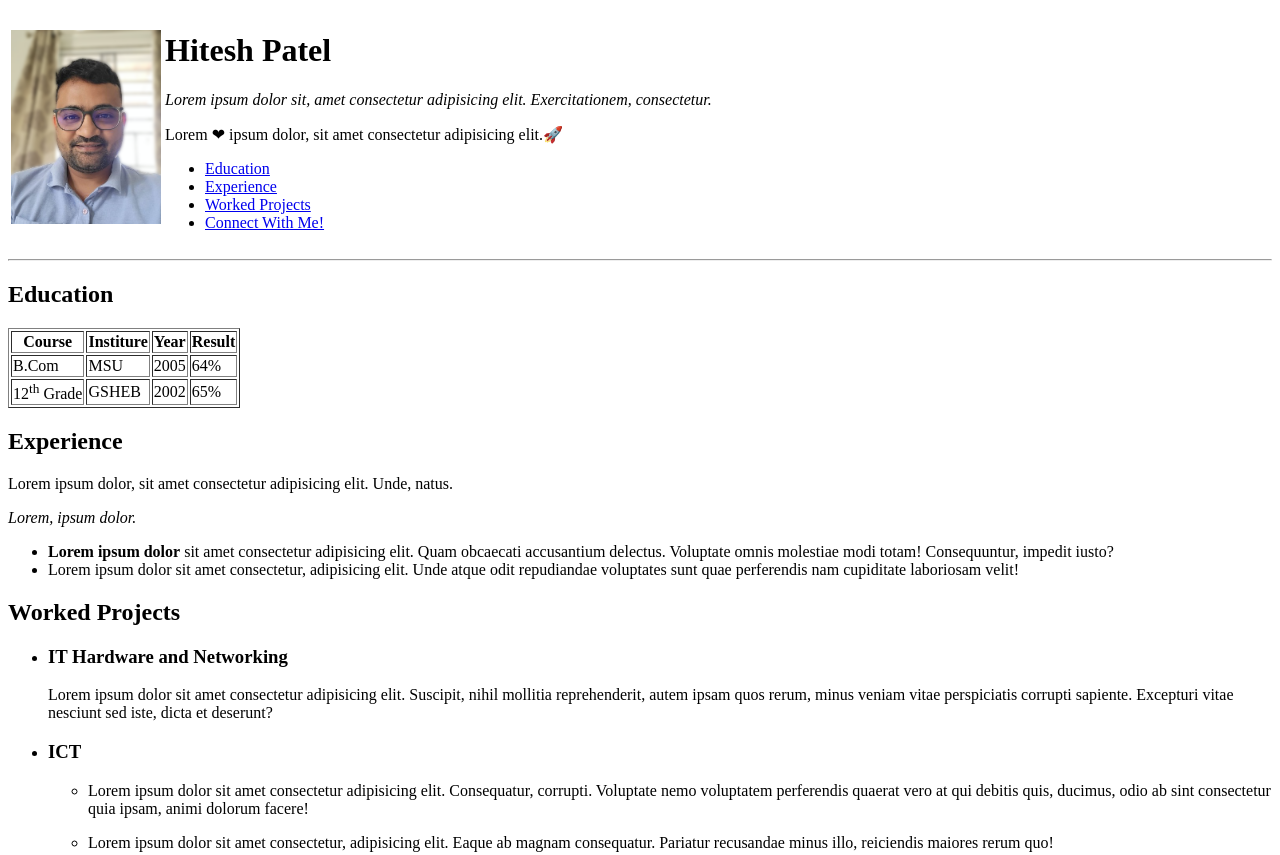
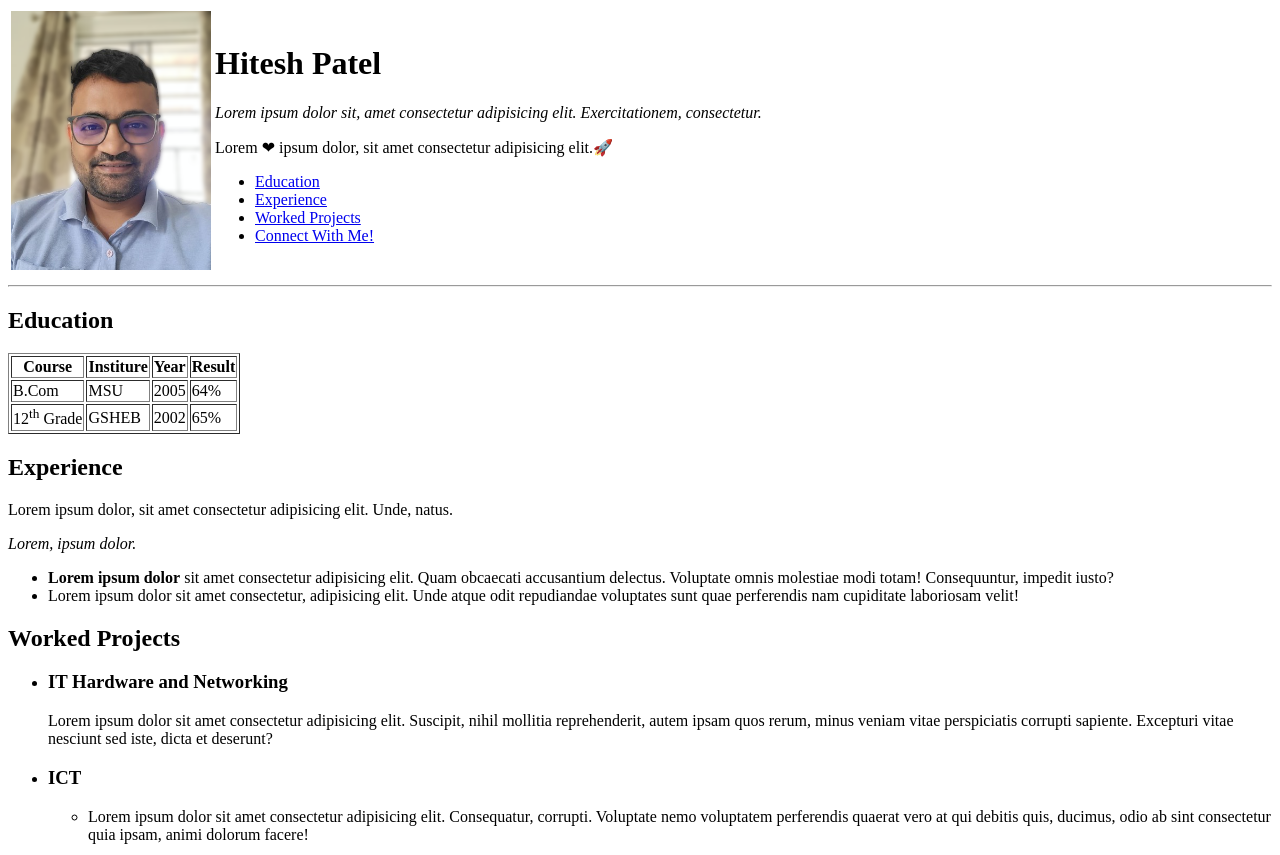
Before and after one commit to HP251183/demo-res, a plain HTML site: page index.html in a window 1280 px wide. Shown: the top 855 px of the page. Drawn offline with Linux system fonts and the light colour scheme.

Commit message:
change image size

```diff
--- a/index.html
+++ b/index.html
@@ -19,7 +19,7 @@
         <table>
             <tr>
                 <td>
-                    <img width="150px" src="https://github.com/HP251183/demo-res/blob/main/user2.png?raw=true" alt="Hitesh Patel Photo">
+                    <img width="200px" src="https://github.com/HP251183/demo-res/blob/main/user2.png?raw=true" alt="Hitesh Patel Photo">
                 </td>
                 <td>
                     <h1>Hitesh Patel</h1>
```
